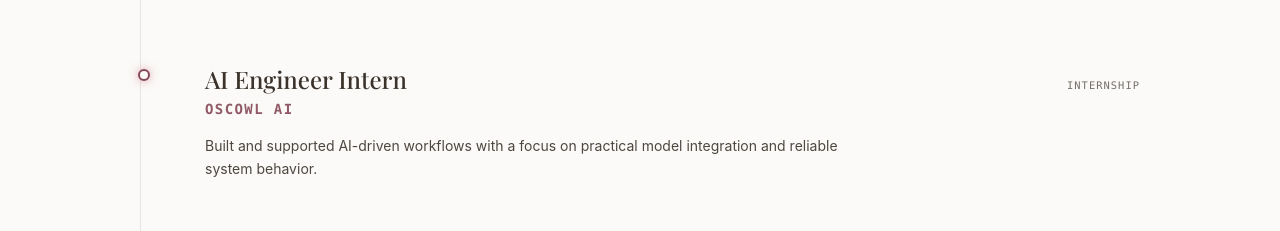
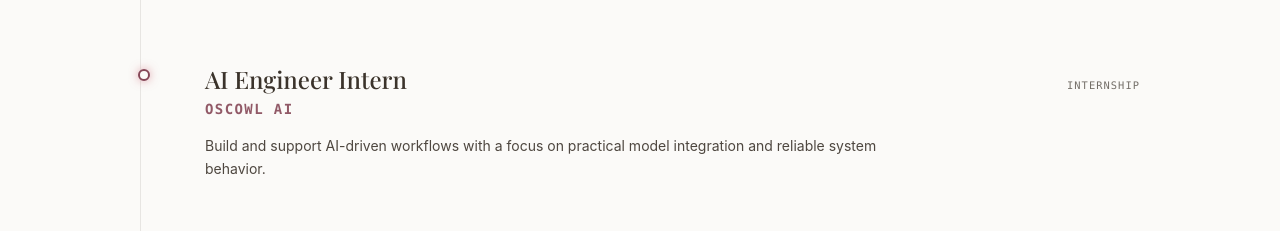
Before and after one commit to tsamikshagupta/portfolio, a React (Vite) app: page / in a window 1280 px wide. Shown: the part 4880-5111 px from the top of the page. Built offline with nearby package versions, Linux system fonts and the light colour scheme; the HTML template or start-up script is replaced by a standard one; a web font is replaced by a local one.

Commit message:
Update OSCOWL experience wording

```diff
--- a/src/data/content.ts
+++ b/src/data/content.ts
@@ -195,7 +195,7 @@ export const experienceItems = [
     org: "OSCOWL AI",
     period: "Internship",
     impact:
-      "Built and supported AI-driven workflows with a focus on practical model integration and reliable system behavior."
+      "Build and support AI-driven workflows with a focus on practical model integration and reliable system behavior."
   },
   {
     title: "Event Management Head",
```
